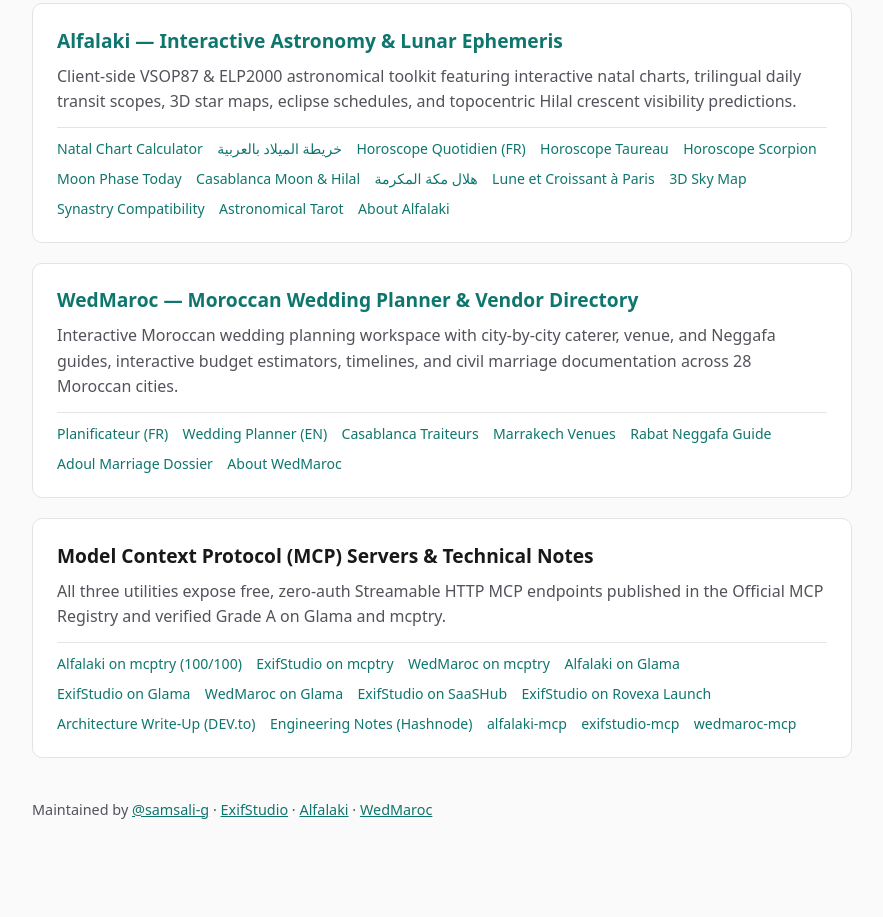
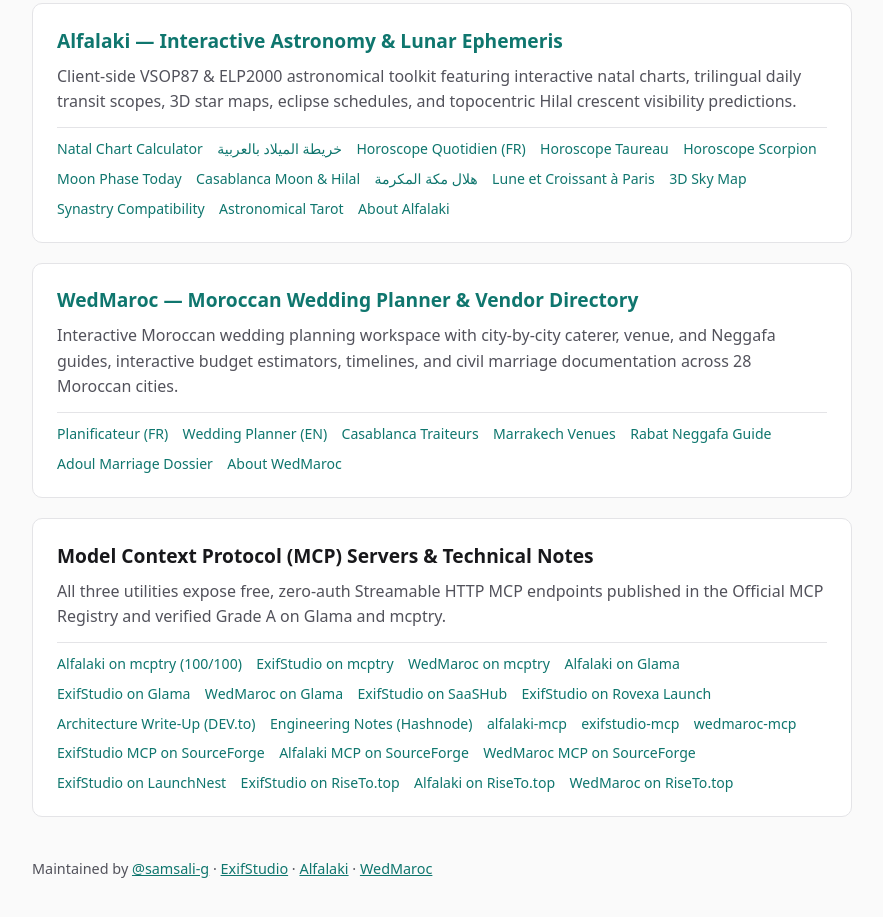
Before and after one commit to samsali-g/samsali-g.github.io, a plain HTML site: page index.html in a window 1280 px wide. Shown: the part 443-1360 px from the top of the page, without its empty margins (198-1081 px from the left). Before the commit the page ends 1326 px from the top, so only its background shows below. Drawn offline with Linux system fonts and the light colour scheme.

Commit message:
chore: add SourceForge, LaunchNest & RiseTo verification links

```diff
--- a/index.html
+++ b/index.html
@@ -134,6 +134,13 @@
         <li><a href="https://github.com/samsali-g/alfalaki-mcp">alfalaki-mcp</a></li>
         <li><a href="https://github.com/samsali-g/exifstudio-mcp">exifstudio-mcp</a></li>
         <li><a href="https://github.com/samsali-g/wedmaroc-mcp">wedmaroc-mcp</a></li>
+        <li><a href="https://sourceforge.net/projects/exifstudio-mcp/">ExifStudio MCP on SourceForge</a></li>
+        <li><a href="https://sourceforge.net/projects/alfalaki-mcp/">Alfalaki MCP on SourceForge</a></li>
+        <li><a href="https://sourceforge.net/projects/wedmaroc-mcp/">WedMaroc MCP on SourceForge</a></li>
+        <li><a href="https://launchnest.io/p/exifstudio">ExifStudio on LaunchNest</a></li>
+        <li><a href="https://riseto.top/p/exifstudio">ExifStudio on RiseTo.top</a></li>
+        <li><a href="https://riseto.top/p/alfalaki">Alfalaki on RiseTo.top</a></li>
+        <li><a href="https://riseto.top/p/wedmaroc">WedMaroc on RiseTo.top</a></li>
       </ul>
     </article>
   </main>
```
